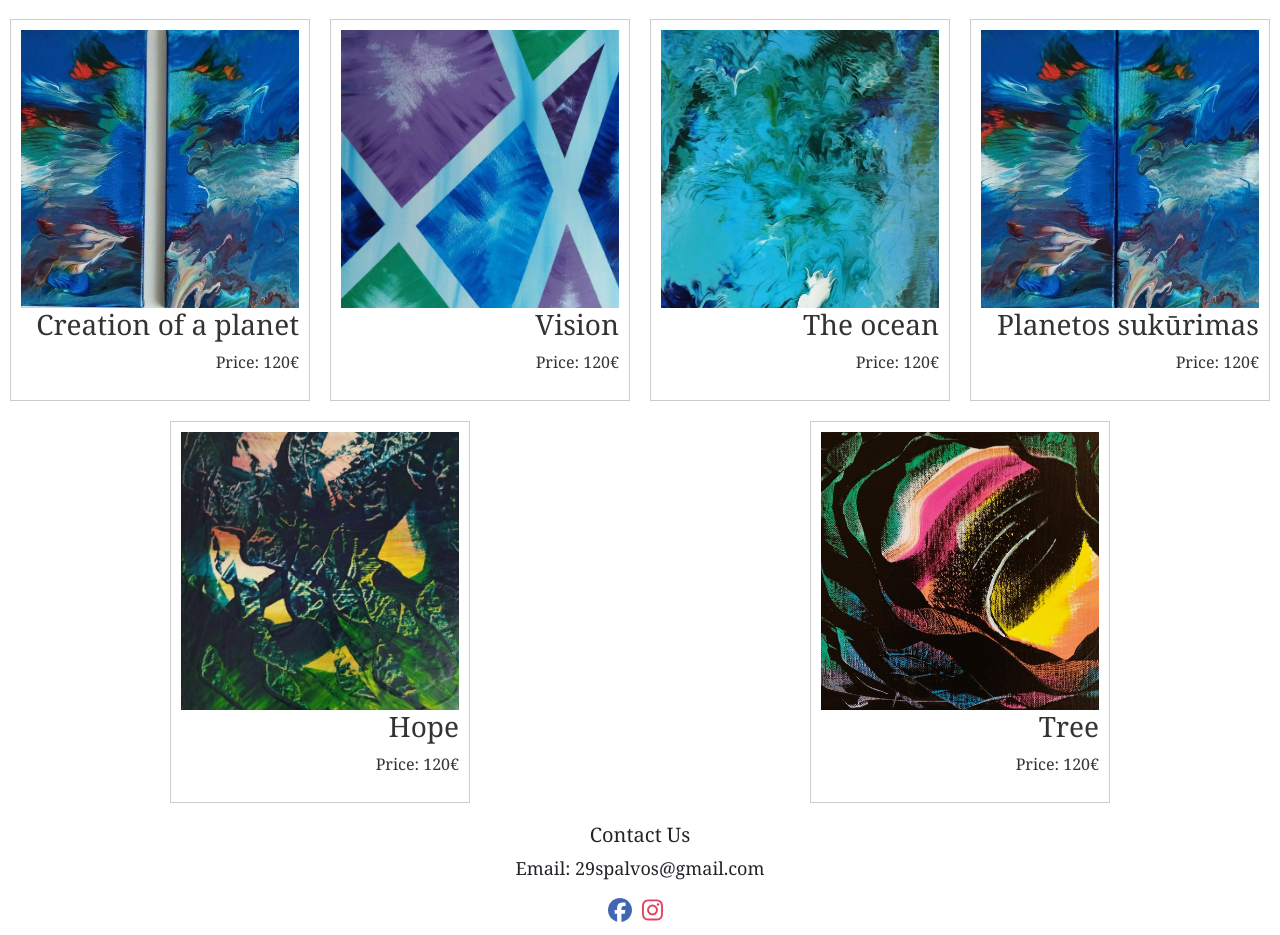
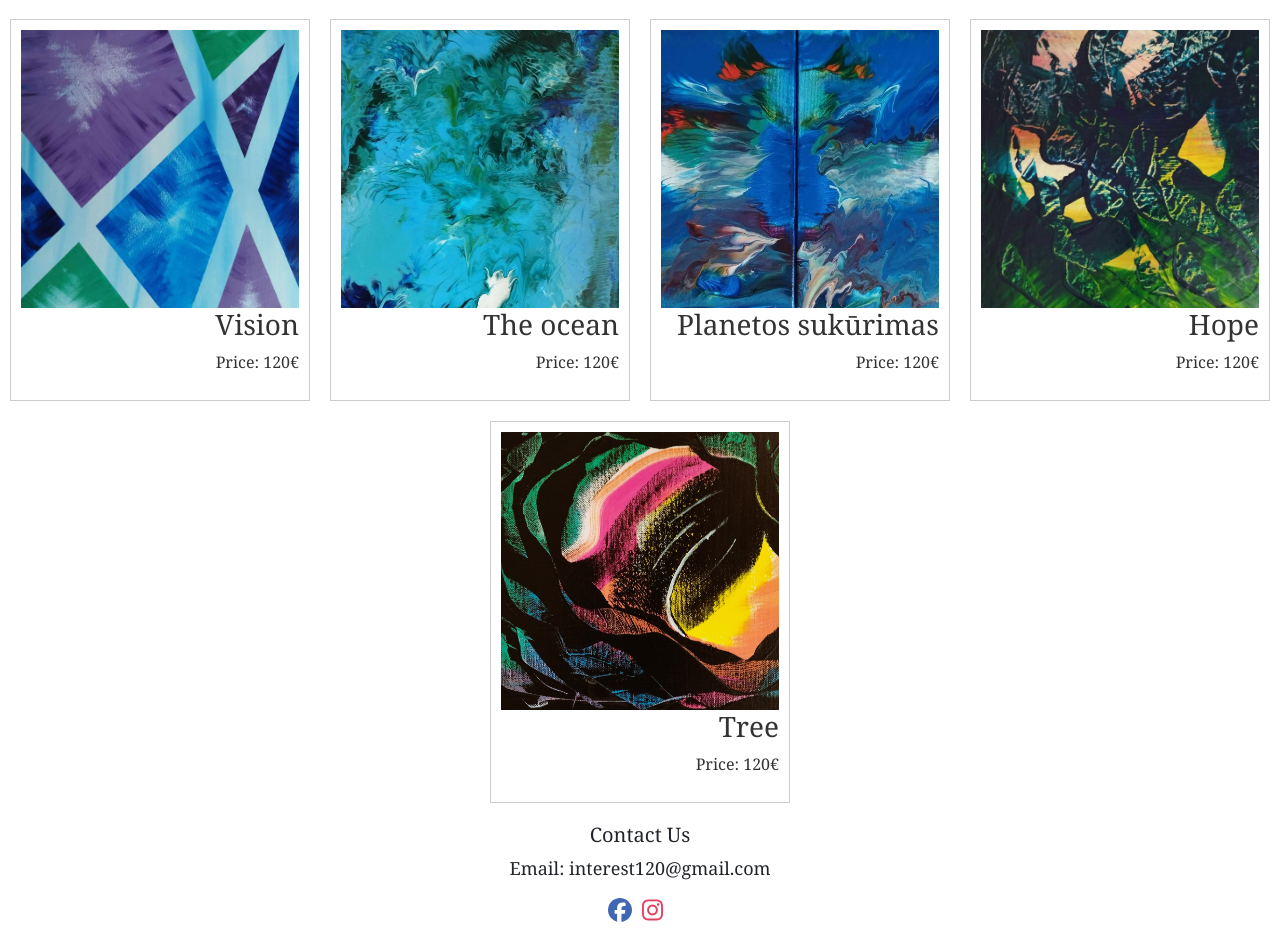
Before and after one commit to Auksea/Website-for-selling-Art, a React (Create React App) app in the folder egle-art-show/: page /store in a window 1280 px wide. Shown: the part 1381-2316 px from the top of the page. Built offline with nearby package versions, Linux system fonts and the light colour scheme.

Commit message:
small updates on correct email and some pictures fixes

```diff
--- a/egle-art-show/src/components/Footer1.js
+++ b/egle-art-show/src/components/Footer1.js
@@ -8,7 +8,7 @@ const Footer1 = () => {
     <footer className="footer-container">
       <div className="contact-info">
         <h5>Contact Us</h5>
-        <p>Email: 29spalvos@gmail.com</p>
+        <p>Email: interest120@gmail.com</p>
       </div>
       <div className="social-icons">
         <a href="https://www.facebook.com/egle.tarnapaviciute">
--- a/egle-art-show/src/components/Home.js
+++ b/egle-art-show/src/components/Home.js
@@ -35,7 +35,7 @@ const Home = () => {
     { src: '/pics/pic28.jpg', description: ''},
     { src: '/pics/pic29.jpg', description: ''},
     { src: '/pics/pic30.jpg', description: ''},
-    { src: '/pics/pic31.jpg', description: ''},
+    { },
     { src: '/pics/pic32.jpg', description: ''},
     { src: '/pics/pic33.jpg', description: ''},
     { src: '/pics/pic34.jpg', description: ''},
--- a/egle-art-show/src/components/productsData.js
+++ b/egle-art-show/src/components/productsData.js
@@ -17,10 +17,9 @@ const products = [
     { id: 28, name: 'Objective', price: 120, description: 'Size: 40*40*1.5cm' },
     { id: 29, name: 'Up', price: 120, description: 'Size: 50*60*1.5cm'},
     { id: 30, name: 'From afar', price: 120, description: 'Aprašymas apie paveikslą' },
-    { id: 31, name: 'Creation of a planet', price: 120, description: 'Size as one - 60*40*1.5 cm/ separate 40*30*1.5 cm' },
     { id: 32, name: 'Vision', price: 120, description: 'Size: 50*40cm' },
     { id: 33, name: 'The ocean', price: 120, description: 'Size: 50*70*1.5cm' },
-    { id: 34, name: 'Planetos sukūrimas', price: 120, description: 'Aprašymas apie paveikslą' },
+    { id: 34, name: 'Planetos sukūrimas', price: 120, description: 'Size as one - 60*40*1.5 cm/ separate 40*30*1.5 cm' },
     { id: 35, name: 'Hope', price: 120, description: 'Size: 32*41*1.5cm' },
     { id: 36, name: 'Tree', price: 120, description: 'Size: 24*30*1.5cm' },
 
```
Also changed, not shown: egle-art-show/public/pics/pic31.jpg (deleted).
